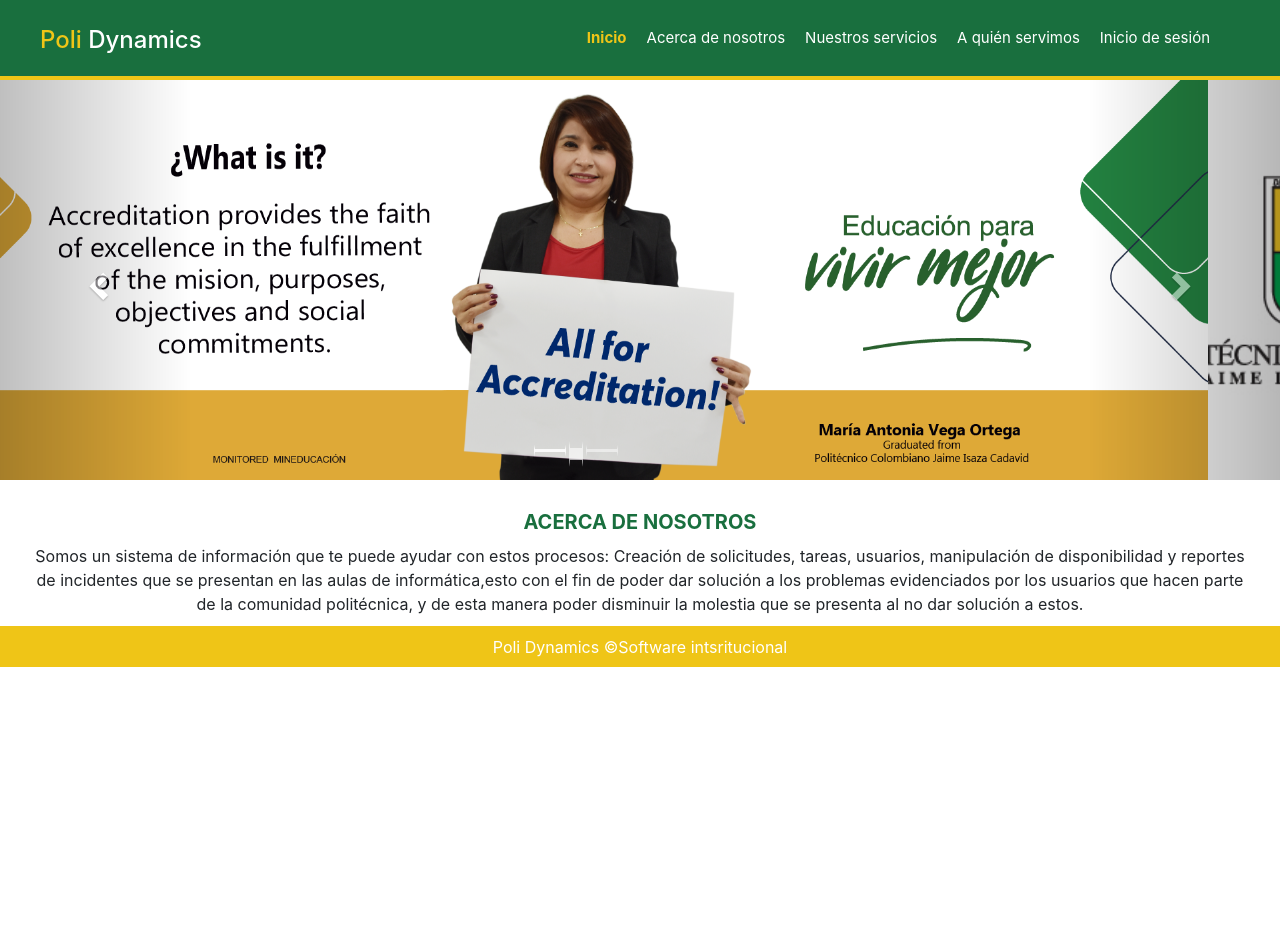
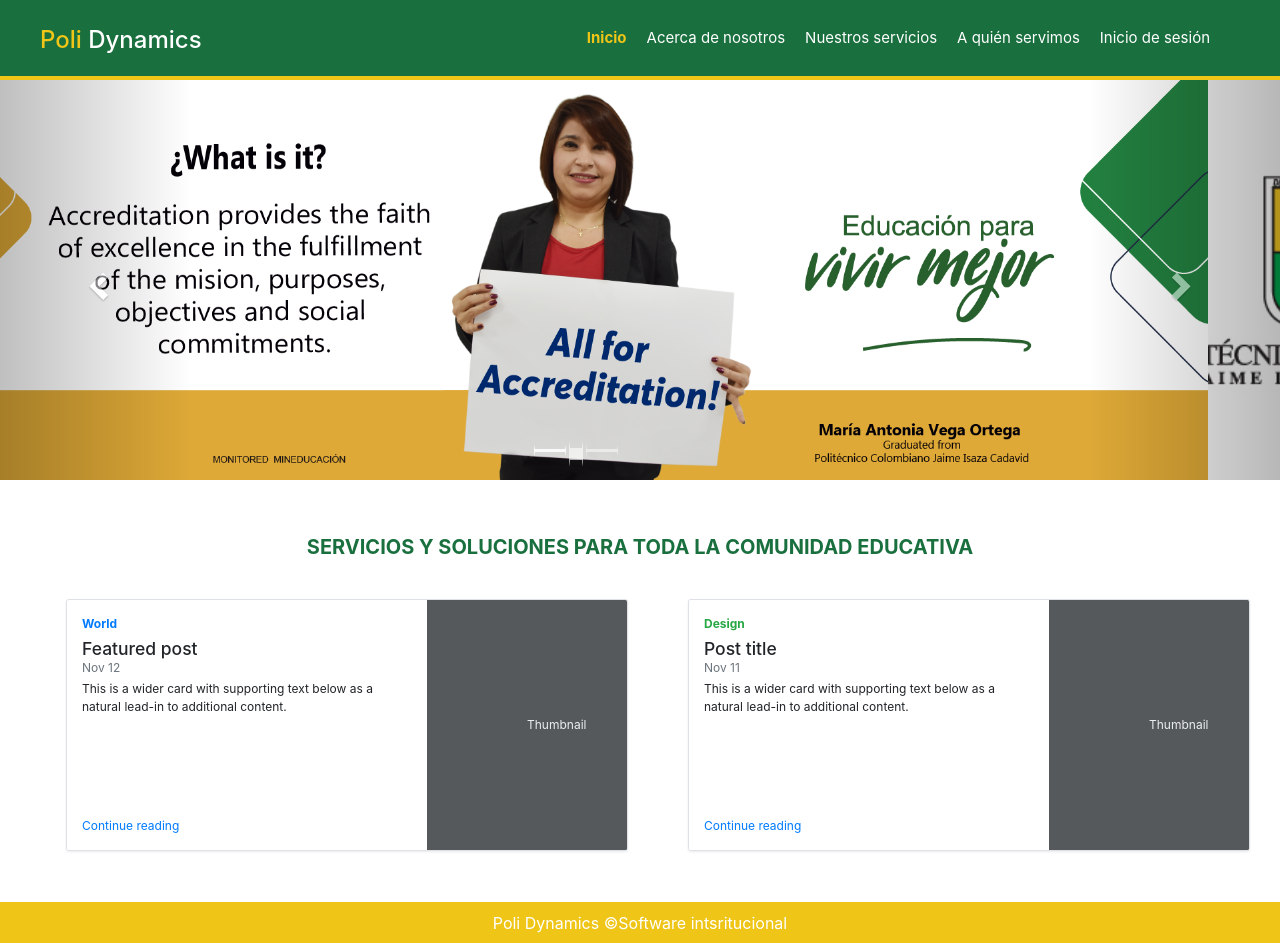
Before and after one commit to alejandra23181/COORDINACION-POLITECNICO, a React (Create React App) app in the folder helpdesk/: page / in a window 1280 px wide. Before the commit the page ends 800 px from the top, so only its background shows below. Built offline with nearby package versions, Linux system fonts and the light colour scheme.

Commit message:
Cambios en estilos, container y estructura - MA

```diff
--- a/helpdesk/src/components/styles/home.scss
+++ b/helpdesk/src/components/styles/home.scss
@@ -1,19 +1,32 @@
 .cp-home {
     &-container {
-        padding-top: 30px;
+        padding-top: 40px;
         .cp-article {
             text-align: center;
-            padding: 0 25px;
+            padding: 0 15px;
             h3 {
                 font-size: 20px;
                 font-weight: bold;
-                margin-bottom: 10px;
+                margin-bottom: 25px;
                 color: var(--color-primary);
+                padding: 15px;
             }
             p {
                 font-size: 16px;
             }
         }
+        .col-md-6{
+            margin-bottom: 31px;
+
+        }
+        .mb-4, .my-4 {
+            margin-bottom: 1.5rem !important;
+            width: 562px;
+            font-size: 12px;
+        }
+        .cp-contenedor{
+            margin-left: 66px;
+        }
     }
 
 }
--- a/helpdesk/src/pages/home/Home.jsx
+++ b/helpdesk/src/pages/home/Home.jsx
@@ -10,16 +10,40 @@
             <Carrusel />
             <section className='cp-home-container'>
                 <article className='cp-article' >
-                    <h3>ACERCA DE NOSOTROS</h3>
-                    <p>
-                    Somos un sistema de información que te puede ayudar con estos procesos:
-                    Creación de solicitudes, tareas, usuarios, manipulación de disponibilidad y reportes de
-                    incidentes que se presentan en las aulas de informática,esto con el fin de poder dar solución a
-                    los problemas evidenciados por los usuarios que hacen parte de la comunidad politécnica,
-                    y de esta manera poder disminuir la molestia que se presenta al no dar solución a estos.
-                    </p>
+                    <h3>SERVICIOS Y SOLUCIONES PARA TODA LA COMUNIDAD EDUCATIVA</h3>
                 </article>
-
+<div className="cp-contenedor">
+                <div class="row mb-2">
+                    <div class="col-md-6">
+                        <div class="row no-gutters border rounded overflow-hidden flex-md-row mb-4 shadow-sm h-md-250 position-relative">
+                            <div class="col p-4 d-flex flex-column position-static">
+                                <strong class="d-inline-block mb-2 text-primary">World</strong>
+                                <h3 class="mb-0">Featured post</h3>
+                                <div class="mb-1 text-muted">Nov 12</div>
+                                <p class="card-text mb-auto">This is a wider card with supporting text below as a natural lead-in to additional content.</p>
+                                <a href="#" class="stretched-link">Continue reading</a>
+                            </div>
+                            <div class="col-auto d-none d-lg-block">
+                                <svg class="bd-placeholder-img" width="200" height="250" xmlns="http://www.w3.org/2000/svg" preserveAspectRatio="xMidYMid slice" focusable="false" role="img" aria-label="Placeholder: Thumbnail"><title>Placeholder</title><rect width="100%" height="100%" fill="#55595c" /><text x="50%" y="50%" fill="#eceeef" dy=".3em">Thumbnail</text></svg>
+                            </div>
+                        </div>
+                    </div>
+                    <div class="col-md-6">
+                        <div class="row no-gutters border rounded overflow-hidden flex-md-row mb-4 shadow-sm h-md-250 position-relative">
+                            <div class="col p-4 d-flex flex-column position-static">
+                                <strong class="d-inline-block mb-2 text-success">Design</strong>
+                                <h3 class="mb-0">Post title</h3>
+                                <div class="mb-1 text-muted">Nov 11</div>
+                                <p class="mb-auto">This is a wider card with supporting text below as a natural lead-in to additional content.</p>
+                                <a href="#" class="stretched-link">Continue reading</a>
+                            </div>
+                            <div class="col-auto d-none d-lg-block">
+                                <svg class="bd-placeholder-img" width="200" height="250" xmlns="http://www.w3.org/2000/svg" preserveAspectRatio="xMidYMid slice" focusable="false" role="img" aria-label="Placeholder: Thumbnail"><title>Placeholder</title><rect width="100%" height="100%" fill="#55595c" /><text x="50%" y="50%" fill="#eceeef" dy=".3em">Thumbnail</text></svg>
+                            </div>
+                        </div>
+                    </div>
+                </div>
+                </div>
             </section>
         </main>
     );
```
